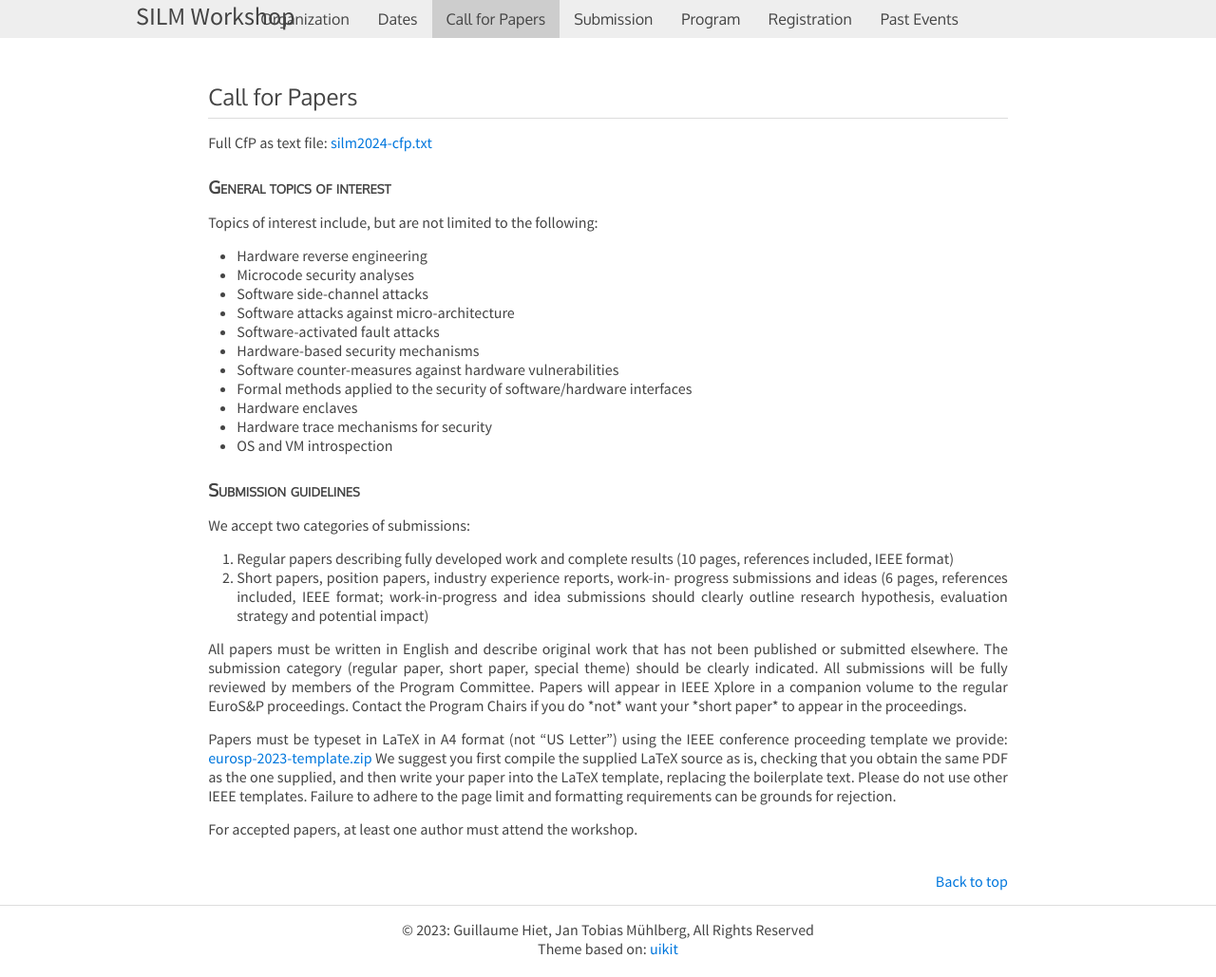
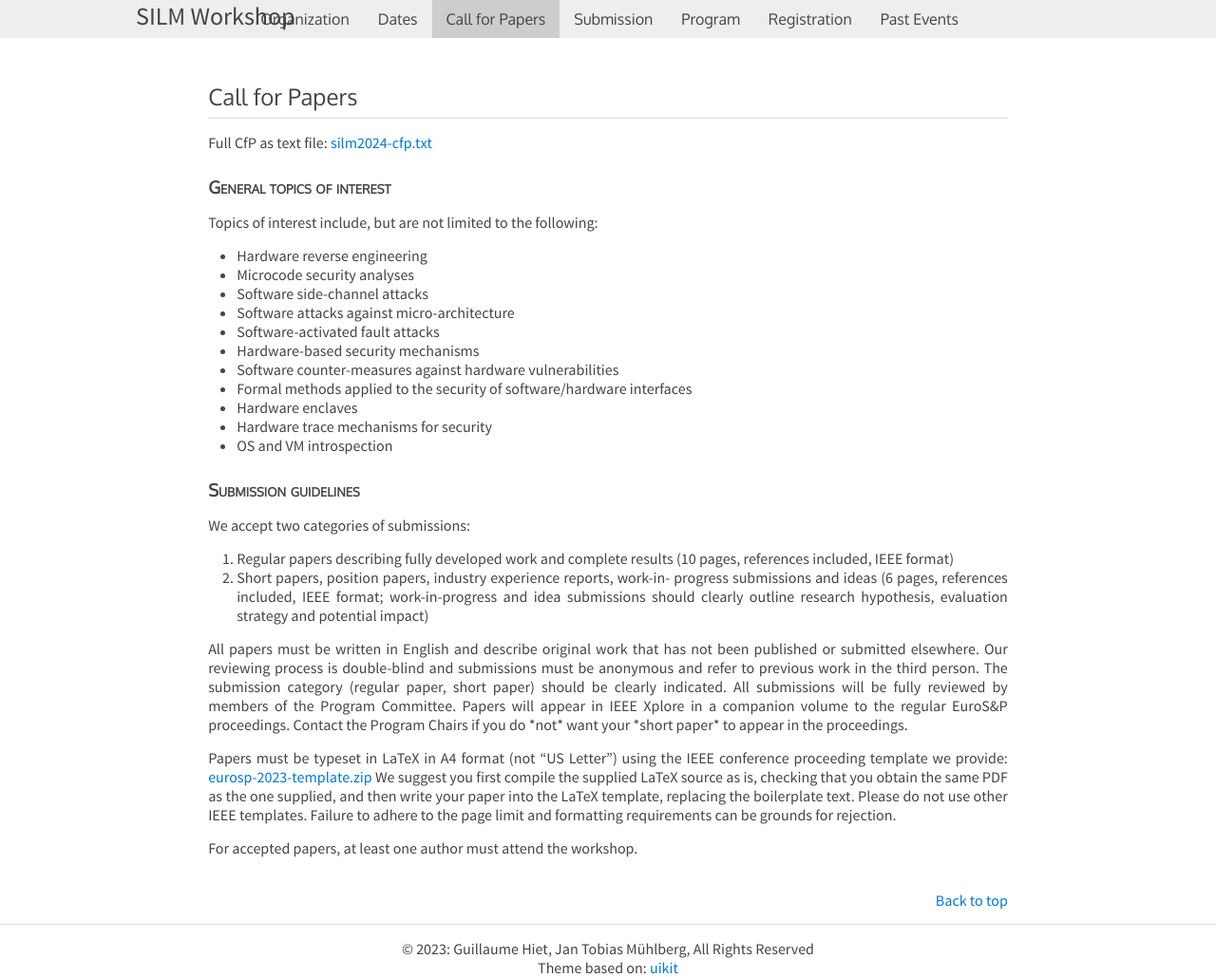
Before and after one commit to silm-workshop/silm-workshop.github.io, a Jekyll site: the page built from cfp.html, in a window 1280 px wide. Shown: the whole page at 95% size. Built offline with Jekyll 4.4.1, drawn with Linux system fonts in a browser that asks for light colours.

Commit message:
anonymous submission

```diff
--- a/cfp.html
+++ b/cfp.html
@@ -37,12 +37,14 @@ Full CfP as text file: <a href="../silm2024-cfp.txt">silm2024-cfp.txt</a>
 </ol>
 
 <p>All papers must be written in English and describe original work that
-has not been published or submitted elsewhere. The submission category
-(regular paper, short paper, special theme) should be clearly indicated.
-All submissions will be fully reviewed by members of the Program Committee.
-Papers will appear in IEEE Xplore in a companion volume to the regular
-EuroS&amp;P proceedings. Contact the Program Chairs if you do *not* want
-your *short paper* to appear in the proceedings.</p>
+has not been published or submitted elsewhere. Our reviewing process is
+double-blind and submissions must be anonymous and refer to previous work
+in the third person. The submission category (regular paper, short paper)
+should be clearly indicated. All submissions will be fully reviewed by
+members of the Program Committee. Papers will appear in IEEE Xplore in a
+companion volume to the regular EuroS&amp;P proceedings. Contact the
+Program Chairs if you do *not* want your *short paper* to appear in the
+proceedings.</p>
 
 <p>Papers must be typeset in LaTeX in A4 format (not “US Letter”) using the
 IEEE conference proceeding template we provide: <a
```
Also changed, not shown: silm2024-cfp.txt (+7 -6 lines).
